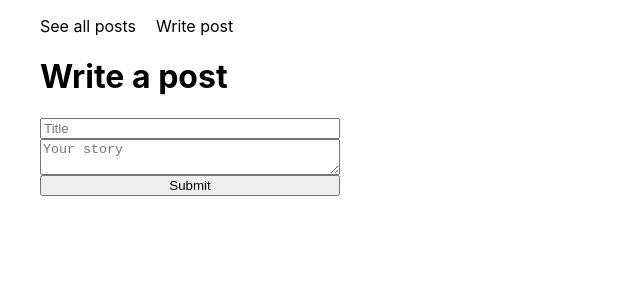
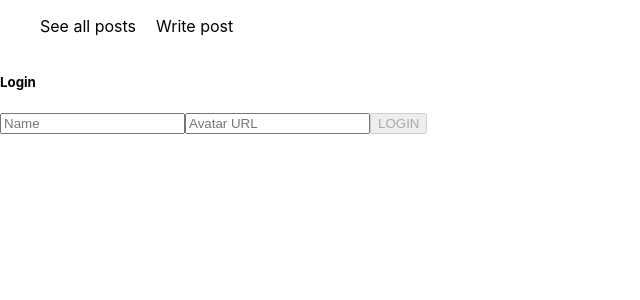
Before and after one commit to menchu123/blog-next, a Next.js app: page /write-post in a window 1280 px wide. Shown: the top 300 px of the page, without its empty margins (0-640 px from the left). Built offline with nearby package versions, Linux system fonts and the light colour scheme.

Commit message:
Refactored app to avoid infinite loop

```diff
--- a/components/Login/Login.js
+++ b/components/Login/Login.js
@@ -22,7 +22,7 @@ const Login = () => {
     }
   }, [userData]);
 
-  const onLogin = async (event) => {
+  const onLogin = (event) => {
     event.preventDefault();
     localStorage.setItem("user", JSON.stringify(userData));
   };
--- a/pages/_app.js
+++ b/pages/_app.js
@@ -1,12 +1,25 @@
+import { useEffect, useState } from "react";
+import Login from "../components/Login/Login";
 import Navbar from "../components/Navbar/Navbar";
 import "../styles/global.css";
 
 // This default export is required in a new `pages/_app.js` file.
 export default function MyApp({ Component, pageProps }) {
+  const [isThereUser, setIsThereUser] = useState(false);
+
+  useEffect(() => {
+    const user = JSON.parse(localStorage.getItem("user"));
+    if (user) {
+      setIsThereUser(true);
+    } else {
+      setIsThereUser(false);
+    }
+  }, []);
+
   return (
     <>
       <Navbar />
-      <Component {...pageProps} />
+      {isThereUser ? <Component {...pageProps} /> : <Login />}
     </>
   );
 }
```
Also changed, not shown: pages/index.js (+1 -13 lines).
